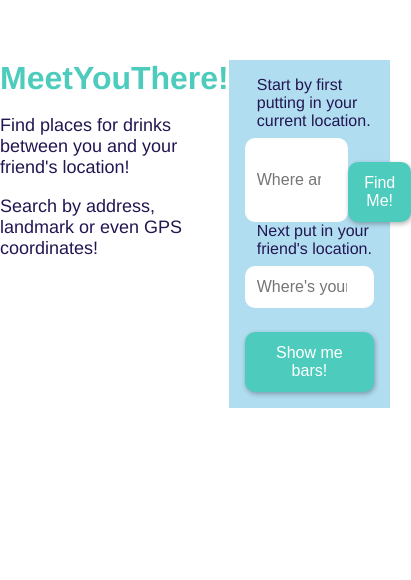
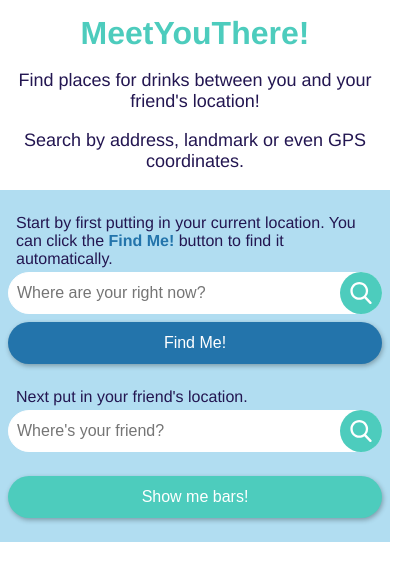
Before and after one commit to nichgalea/Meet-You-There, a Vue app: page / in a window 390 px wide. Shown: the top 580 px of the page, 411 px wide, since content can reach past the window. Built offline with nearby package versions, Linux system fonts and the light colour scheme.

Commit message:
Finish responsive UI

```diff
--- /dev/null
+++ b/src/components/FriendsLocation.vue
@@ -0,0 +1,37 @@
+<template>
+  <div class="friends-location">
+    <p>Next put in your friend's location.</p>
+    <Searchfield placeholder="Where's your friend?" />
+  </div>
+</template>
+
+<script lang="ts">
+import { Vue, Component } from "vue-property-decorator";
+import Searchfield from "./Searchfield.vue";
+
+@Component({
+  components: {
+    Searchfield
+  }
+})
+export default class FriendsLocation extends Vue {}
+</script>
+
+<style scoped lang="scss">
+@import "@/styles/colors";
+@import "@/styles/mixins";
+
+.friends-location {
+  margin-top: 24px;
+  font-weight: 500;
+
+  p {
+    margin: 0 0 4px;
+    padding-left: 8px;
+  }
+
+  input {
+    @include textfield;
+  }
+}
+</style>
--- a/src/components/LocationSearch.vue
+++ b/src/components/LocationSearch.vue
@@ -1,25 +1,19 @@
 <template>
   <div class="location-search">
-    <div class="step-one">
-      <p>Start by first putting in your current location.</p>
-
-      <div class="input-section">
-        <input type="search" placeholder="Where are you right now?" />
-        <button>Find Me!</button>
-      </div>
-    </div>
-
-    <p>Next put in your friend's location.</p>
-    <input type="search" placeholder="Where's your friend?" />
-
-    <button>Show me bars!</button>
+    <MyLocation />
+    <FriendsLocation />
+    <button class="submit-button">Show me bars!</button>
   </div>
 </template>
 
 <script lang="ts">
 import { Component, Vue } from "vue-property-decorator";
+import MyLocation from "./MyLocation.vue";
+import FriendsLocation from "./FriendsLocation.vue";
 
-@Component
+@Component({
+  components: { MyLocation, FriendsLocation }
+})
 export default class LocationSearch extends Vue {}
 </script>
 
@@ -31,60 +25,36 @@ export default class LocationSearch extends Vue {}
   width: 100%;
   background: $background-light;
   color: $text-primary;
+  box-sizing: border-box;
   padding: 16px;
-  box-sizing: border-box;
+  border-radius: 24px;
 
-  p {
-    margin: 0 0 8px 0;
-    padding-left: 12px;
-    font-weight: 500;
+  @include tablet(up) {
+    box-shadow: 1px 2px 5px 0px rgba(0, 0, 0, 0.3);
+  }
 
-    &:nth-of-type(2) {
-      margin-top: 24px;
-    }
+  @include mobile-large(down) {
+    border-radius: 0;
+    padding: 8px 8px 24px;
   }
 
   input {
-    appearance: none;
-    border: 0;
-    border-radius: 10px;
-    padding: 12px;
-    font-size: 16px;
-    width: 100%;
-    transition: box-shadow 100ms ease;
-
-    &:focus {
-      border: 1px solid $text-primary;
-      box-shadow: 1px 2px 5px 0px rgba(0, 0, 0, 0.3);
-    }
+    @include textfield;
   }
 
-  button {
+  .submit-button {
     @include button;
 
     display: block;
     margin-top: 24px;
 
-    @include mobile-large {
+    @include mobile-large(down) {
       width: 100%;
     }
 
-    @include mobile {
-      width: 100%;
-    }
-  }
-
-  .step-one {
-    display: flex;
-    flex-flow: column nowrap;
-
-    .input-section {
-      display: flex;
-      flex-flow: row nowrap;
-
-      input {
-        flex: 0 0 80%;
-      }
+    @include tablet(up) {
+      width: 200px;
+      margin-left: auto;
     }
   }
 }
--- a/src/components/Main.vue
+++ b/src/components/Main.vue
@@ -1,16 +1,15 @@
 <template>
   <main>
     <div class="info-section">
-      <header>
-        <h1>MeetYouThere!</h1>
+      <h1>MeetYouThere!</h1>
 
-        <p>Find places for drinks between you and your friend's location!</p>
+      <p>Find places for drinks between you and your friend's location!</p>
 
-        <p>Search by address, landmark or even GPS coordinates!</p>
+      <p>Search by address, landmark or even GPS coordinates.</p>
 
-        <NativeShare v-if="hasNativeShare" />
-      </header>
+      <NativeShare v-if="hasNativeShare" />
     </div>
+
     <LocationSearch />
   </main>
 </template>
@@ -58,20 +57,16 @@ main {
     padding-right: 16px;
   }
 
-  @include mobile-large {
+  @include mobile-large(down) {
     padding: 0;
     flex-flow: column nowrap;
-  }
-
-  @include mobile-large {
-    padding: 0;
   }
 
   h1 {
     margin: 0;
     text-align: left;
 
-    @include mobile-large {
+    @include mobile-large(down) {
       margin: 15px 0;
       text-align: center;
     }
@@ -80,7 +75,7 @@ main {
   p {
     font-size: 18px;
 
-    @include mobile-large {
+    @include mobile-large(down) {
       text-align: center;
     }
   }
@@ -88,8 +83,9 @@ main {
   .info-section {
     width: 100%;
     box-sizing: border-box;
+    padding: 8px;
 
-    @include mobile-large {
+    @include mobile-large(down) {
       &:first-child {
         padding: 0 8px;
       }
--- /dev/null
+++ b/src/components/MyLocation.vue
@@ -0,0 +1,64 @@
+<template>
+  <div class="my-location">
+    <p>
+      Start by first putting in your current location. You can click the
+      <span
+        class="emphasis"
+      >Find Me!</span> button to find it automatically.
+    </p>
+
+    <div class="input-section">
+      <Searchfield placeholder="Where are your right now?" />
+    </div>
+
+    <button class="find-me">Find Me!</button>
+  </div>
+</template>
+
+<script lang="ts">
+import { Vue, Component } from "vue-property-decorator";
+import Searchfield from "./Searchfield.vue";
+
+@Component({ components: { Searchfield } })
+export default class MyLocation extends Vue {
+  autoUsed = false;
+
+  handleSearch(value: string) {
+    console.log(value);
+  }
+}
+</script>
+
+<style scoped lang="scss">
+@import "@/styles/colors";
+@import "@/styles/mixins";
+
+.my-location {
+  font-weight: 500;
+
+  p {
+    margin-bottom: 4px;
+    padding-left: 8px;
+  }
+}
+
+.emphasis {
+  font-weight: bolder;
+  color: $secondary;
+}
+
+.find-me {
+  @include button($secondary, white);
+
+  display: block;
+  margin: 8px 0 0 auto;
+
+  @include mobile-large(down) {
+    width: 100%;
+  }
+
+  @include tablet(up) {
+    width: 200px;
+  }
+}
+</style>
--- /dev/null
+++ b/src/components/Searchfield.vue
@@ -0,0 +1,56 @@
+<template>
+  <div class="search-field">
+    <input
+      :placeholder="placeholder"
+      type="search"
+      @input="$emit('input', $event.target.value)"
+      :value="value"
+    />
+
+    <button class="search-button" @click="$emit('search', value)">
+      <svg viewBox="0 0 56.966 56.966">
+        <path
+          d="M55.146 51.887L41.588 37.786A22.926 22.926 0 0 0 46.984 23c0-12.682-10.318-23-23-23s-23 10.318-23 23 10.318 23 23 23c4.761 0 9.298-1.436 13.177-4.162l13.661 14.208c.571.593 1.339.92 2.162.92.779 0 1.518-.297 2.079-.837a3.004 3.004 0 0 0 .083-4.242zM23.984 6c9.374 0 17 7.626 17 17s-7.626 17-17 17-17-7.626-17-17 7.626-17 17-17z"
+        />
+      </svg>
+    </button>
+  </div>
+</template>
+
+<script lang="ts">
+import { Vue, Component, Prop } from "vue-property-decorator";
+
+@Component
+export default class Searchfield extends Vue {
+  @Prop({ type: String, default: "" }) placeholder!: string;
+  @Prop(String) value!: string;
+}
+</script>
+
+<style scoped lang="scss">
+@import "@/styles/colors";
+@import "@/styles/mixins";
+
+.search-field {
+  position: relative;
+
+  input {
+    @include textfield;
+    width: 100%;
+  }
+
+  button {
+    @include button($flat: true);
+    width: 42px;
+    padding: 10px;
+    box-sizing: border-box;
+    position: absolute;
+    top: 0;
+    right: 0;
+
+    svg {
+      fill: white;
+    }
+  }
+}
+</style>
--- a/src/styles/colors.scss
+++ b/src/styles/colors.scss
@@ -7,4 +7,4 @@ $tulip: #ff8484;
 $background-light: $powder-blue;
 $text-primary: $russian-voilet;
 $primary: $medium-turquoise;
-$secondary: $tulip;
+$secondary: $lapis-lazuli;
--- a/src/styles/mixins.scss
+++ b/src/styles/mixins.scss
@@ -44,43 +44,46 @@
   }
 }
 
-@mixin button {
+@mixin button($bg-color: $primary, $text-color: $text-primary, $flat: false) {
   appearance: none;
   padding: 32px;
-  border-radius: 10px;
+  border-radius: 24px;
   padding: 12px 16px;
   font-size: 16px;
   font-weight: 400;
-  background: $primary;
-  color: $text-primary;
+  background: $bg-color;
+  color: $text-color;
   border: 0;
-  box-shadow: 1px 2px 5px 0px rgba(0, 0, 0, 0.3);
   font-weight: 500;
   cursor: pointer;
   color: white;
+  height: 42px;
+
+  @if $flat == false {
+    box-shadow: 1px 2px 5px 0px rgba(0, 0, 0, 0.3);
+  }
 
   &:hover,
   &:focus {
-    background: lighten($primary, 5%);
+    background: lighten($bg-color, 5%);
   }
 
   &:active {
-    background: darken($primary, 5%);
+    background: darken($bg-color, 5%);
   }
 }
 
-@mixin textfield {
+@mixin textfield($color: $primary) {
   appearance: none;
   border: 0;
-  border-radius: 10px;
-  padding: 12px;
+  border-radius: 24px;
   font-size: 16px;
-  width: 100%;
   transition: box-shadow 100ms ease;
   border: 1px solid white;
+  padding: 8px;
+  height: 42px;
 
   &:focus {
-    border: 1px solid $text-primary;
-    box-shadow: 1px 2px 5px 0px rgba(0, 0, 0, 0.3);
+    border: 1px solid $color;
   }
 }
```
